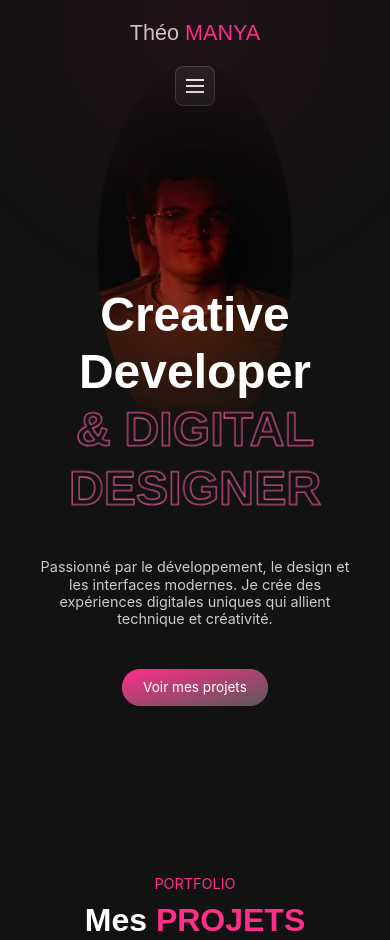
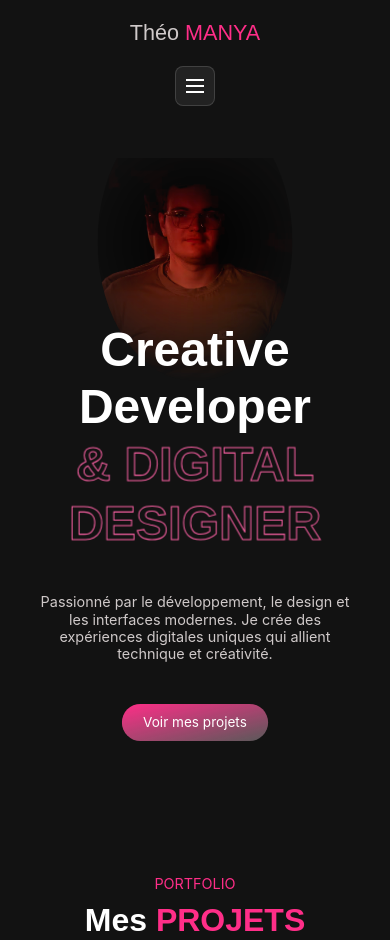
Before and after one commit to Maanaaa/theo-manya.fr, a PHP site: page / in a window 390 px wide; the page is wider, and only the part inside the window is pictured. Shown: the top 940 px of that part. Run offline with PHP 8.4, Linux system fonts and the light colour scheme; data that the repository does not hold is empty; some web fonts are replaced.

Commit message:
Responsive du portrait dans le header

```diff
--- a/css/index.css
+++ b/css/index.css
@@ -289,10 +289,13 @@ nav ul li a:hover {
 
 /* Animation  */
 @keyframes softPulse {
-    0%, 100% {
+
+    0%,
+    100% {
         transform: translate(-50%, -50%) scale(1);
         opacity: 0.5;
     }
+
     50% {
         transform: translate(-50%, -50%) scale(1.08);
         opacity: 0.7;
@@ -305,6 +308,7 @@ nav ul li a:hover {
         opacity: 0;
         transform: scale(0.92);
     }
+
     to {
         opacity: 1;
         transform: scale(1);
@@ -1177,6 +1181,36 @@ nav ul li a:hover {
         width: 80%;
     }
 
+    /* nav au dessus du portrait */
+    header,
+    nav,
+    #menu {
+        position: relative;
+        z-index: 1000;
+    }
+
+    /* retirer halo sur mobile */
+    .portrait-container::before {
+        display: none;
+    }
+
+    .portrait-container {
+        top: 18%;
+        transform: translate(-50%, -18%);
+    }
+
+    .portrait {
+        width: 280px;
+        height: 280px;
+        filter: brightness(1.12) contrast(1.08);
+    }
+
+    .intro {
+        padding-top: 70px;
+    }
+
+
+
 }
 
 img {
```
Also changed, not shown: 1 other file.
